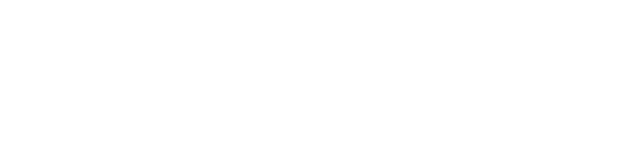
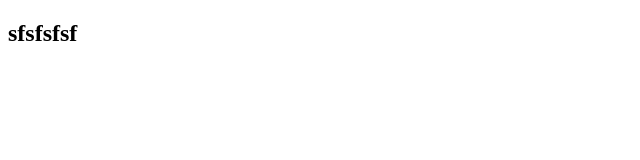
Before and after one commit to VladislavSosnizkiy/CLASS-WORK, a plain HTML site: page anout .html in a window 1280 px wide. Shown: the whole page, without its empty margins (0-640 px from the left). Drawn offline with Linux system fonts and the light colour scheme.

Commit message:
Update anout .html

```diff
--- a/anout .html
+++ b/anout .html
@@ -7,6 +7,6 @@
     <title>Document</title>
 </head>
 <body>
-
+    <h2>sfsfsfsf</h2>
 </body>
 </html>
```
